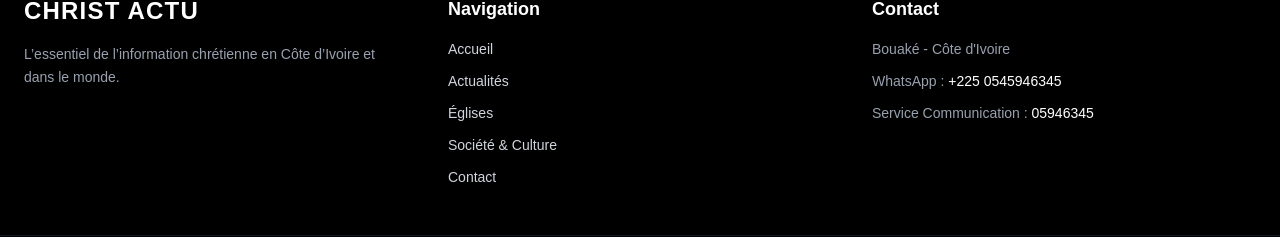
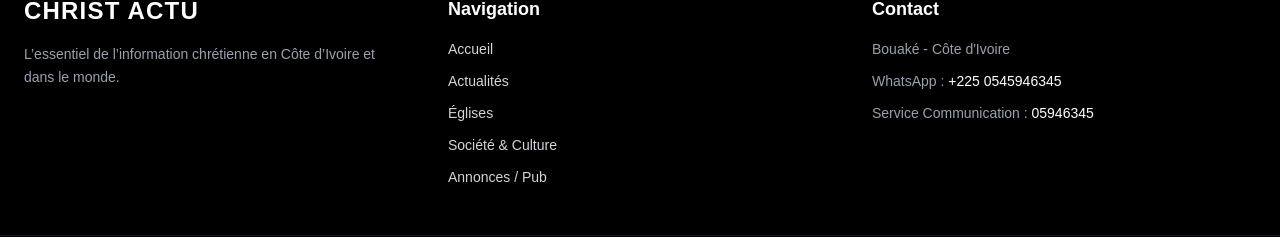
Before and after one commit to Serviteur-Archange/christ-actu, a Next.js app: page / in a window 1280 px wide. Shown: the part 967-1204 px from the top of the page. Built offline with nearby package versions, Linux system fonts and the light colour scheme; no server answers; the database is empty.

Commit message:
Fix footer links using correct category slugs

```diff
--- a/components/Footer.tsx
+++ b/components/Footer.tsx
@@ -13,15 +13,33 @@
           </p>
         </div>
 
-        {/* COLONNE 2 : NAVIGATION (Rubriques aérées) */}
+        {/* COLONNE 2 : NAVIGATION */}
         <div className="space-y-4">
           <h3 className="text-lg font-bold text-white">Navigation</h3>
           <ul className="space-y-3 text-sm text-gray-300">
-            <li><Link href="/" className="hover:text-red-500 transition">Accueil</Link></li>
-            <li><Link href="/category/actualites" className="hover:text-red-500 transition">Actualités</Link></li>
-            <li><Link href="/category/eglises" className="hover:text-red-500 transition">Églises</Link></li>
-            <li><Link href="/category/societe" className="hover:text-red-500 transition">Société & Culture</Link></li>
-            <li><Link href="/contact" className="hover:text-red-500 transition">Contact</Link></li>
+            <li>
+              <Link href="/" className="hover:text-red-500 transition">Accueil</Link>
+            </li>
+            <li>
+              <Link href="/actualites" className="hover:text-red-500 transition">
+                Actualités
+              </Link>
+            </li>
+            <li>
+              <Link href="/eglises" className="hover:text-red-500 transition">
+                Églises
+              </Link>
+            </li>
+            <li>
+              <Link href="/societe-culture" className="hover:text-red-500 transition">
+                Société & Culture
+              </Link>
+            </li>
+            <li>
+              <Link href="/annonces" className="hover:text-red-500 transition">
+                Annonces / Pub
+              </Link>
+            </li>
           </ul>
         </div>
 
@@ -40,7 +58,11 @@
       {/* COPYRIGHT */}
       <div className="border-t border-gray-900 py-6 text-center text-xs text-gray-500 space-y-2">
         <p>© 2026 CHRIST ACTU - Tous droits réservés</p>
-        <Link href="/admin">Espace Admin</Link>
+        <div>
+          <Link href="/admin/login" className="hover:text-gray-300 transition">
+            Espace Admin
+          </Link>
+        </div>
       </div>
     </footer>
   );
```
